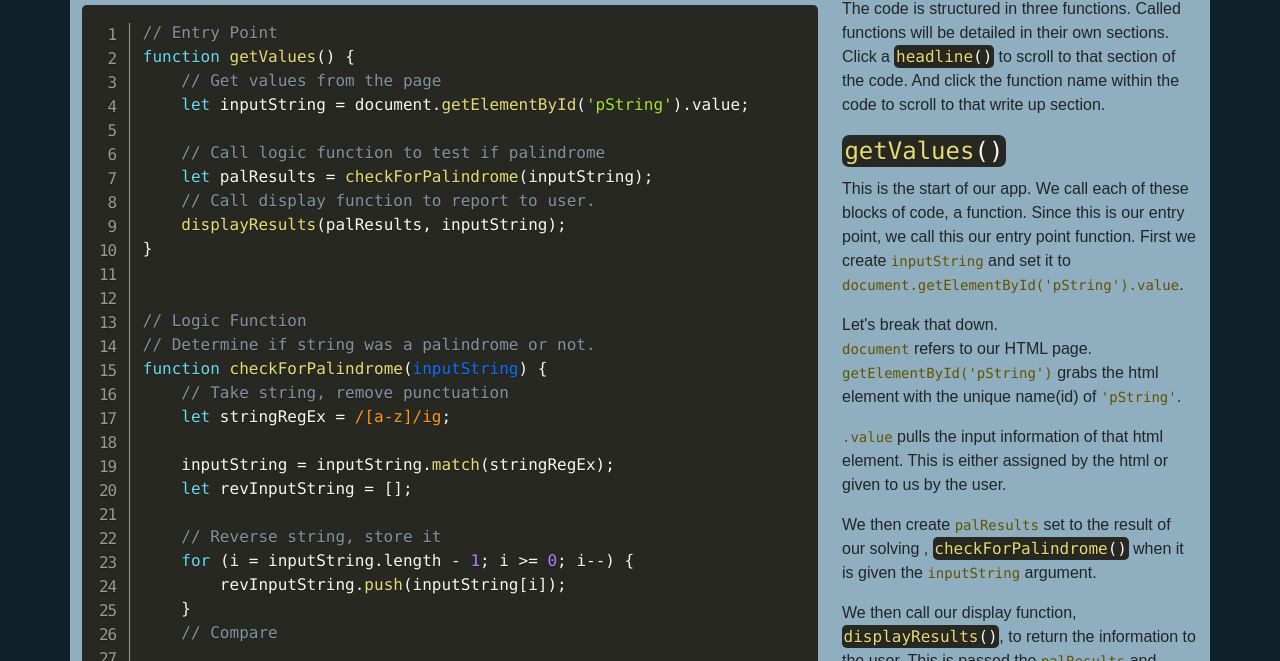
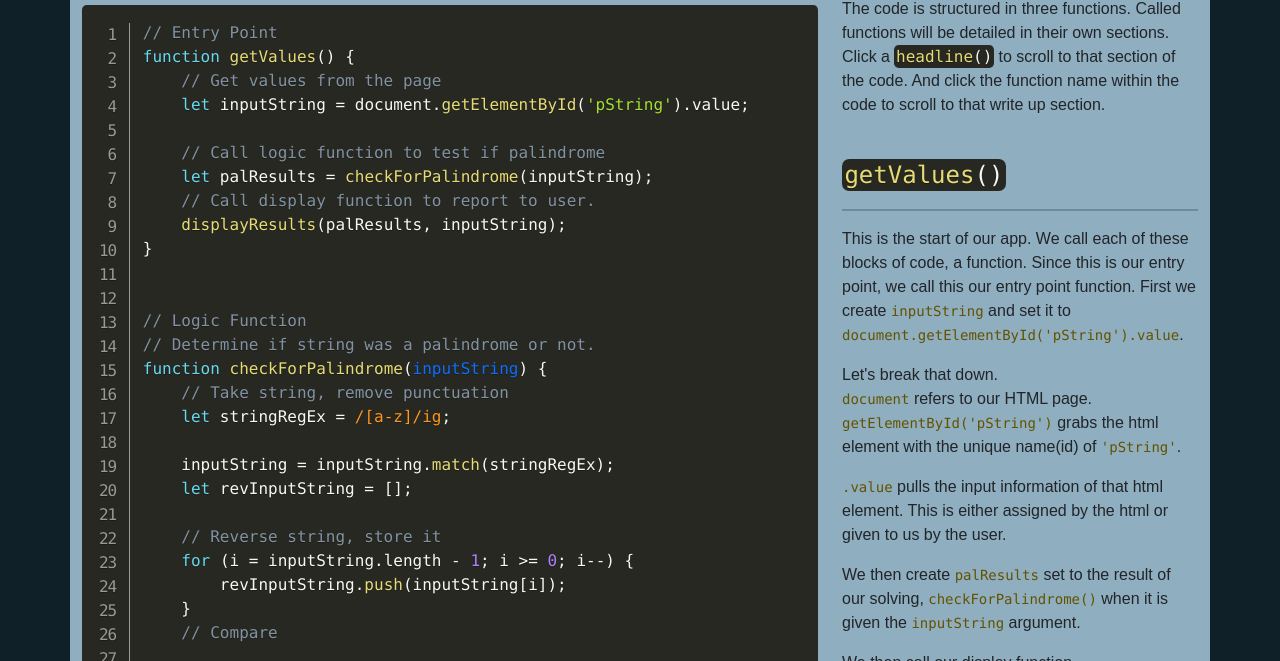
Before and after one commit to Vann-K/BOB, a plain HTML site: page code.html in a window 1280 px wide. Shown: the part 139-800 px from the top of the page. Drawn offline with nearby package versions, Linux system fonts and the light colour scheme; a web font is replaced by a local one.

Commit message:
Updated code page.

```diff
--- a/code.html
+++ b/code.html
@@ -137,10 +137,12 @@
                 <p>The code is structured in three functions. Called functions will be detailed in their own sections.
                     Click a <code class="language-js">headline()</code> to scroll to that section of the code. And click
                     the function name within the code to scroll to that write up section.</p>
+                <br>
 
                 <a href="#getValuesCode" class="text-decoration-none">
                     <h4 id="getValuesSection"><code class="language-js">getValues()</code></h4>
                 </a>
+                <hr>
                 <p>
                     This is the start of our app. We call each of these blocks of code, a function. Since this is our
                     entry point, we call this our entry point function.
@@ -159,23 +161,23 @@
                     or given to us by the user.
                 </p>
                 <p>
-                    We then create <code>palResults</code> set to the result of our solving , <a href="#cFPCode"
-                        class="text-decoration-none">
-                        <code class="language-js">checkForPalindrome()</code>
+                    We then create <code>palResults</code> set to the result of our solving,
+                    <code>checkForPalindrome()</code>
                     </a> when it is given the
                     <code>inputString</code> argument.
                 </p>
                 <p>
-                    We then call our display function, <a href="#displayResultsCode" class="text-decoration-none"><code
-                            class="language-js">displayResults()</code></a>, to return
+                    We then call our display function, <code>displayResults()</code></a>, to return
                     the
                     information to the user. This is passed the <code>palResults</code> and <code>inputString</code>
                     arguments.
                 </p>
+                <br>
 
                 <a href="#cFPCode" class="text-decoration-none">
                     <h4 id="cFPSection"><code class="language-js">checkForPalindrome()</code></h4>
                 </a>
+                <hr>
                 <p>
                     This is our logic function.We give it the parameter of <code>inputString</code> which will be the
                     string that the user created on the page. Then, this function is what will do all the checks
@@ -225,10 +227,13 @@
                     they would cause inequality between the two strings despite being the same letters. If it is equal,
                     we return true, else we return false.
                 </p>
+                <br>
+
 
                 <a href="#displayResultsCode" class="text-decoration-none">
                     <h4 id="displayResultsSection"><code class="language-js">displayResults()</code></h4>
                 </a>
+                <hr>
                 <p>
                     The final function in our small scale javascript palindrome detector is
                     <code>displayResults()</code>. It has the parameters of <code>palResults</code> which is the result
@@ -247,13 +252,14 @@
                 </p>
                 <p>The else statement is the same as the last part of the if statement except it simply informs the user
                     that their string was not a palindrome.</p>
-                <hr>
-                <div class="text-end"><a href="#" class="text-decoration-none"><code
-                            class="language-js">returnToTop()</code></a>
-                </div>
 
 
 
+
+            </div>
+            <hr>
+            <div class="text-end"><a href="#" class="text-decoration-none"><code
+                        class="language-js">returnToTop()</code></a>
             </div>
         </div>
 
```
